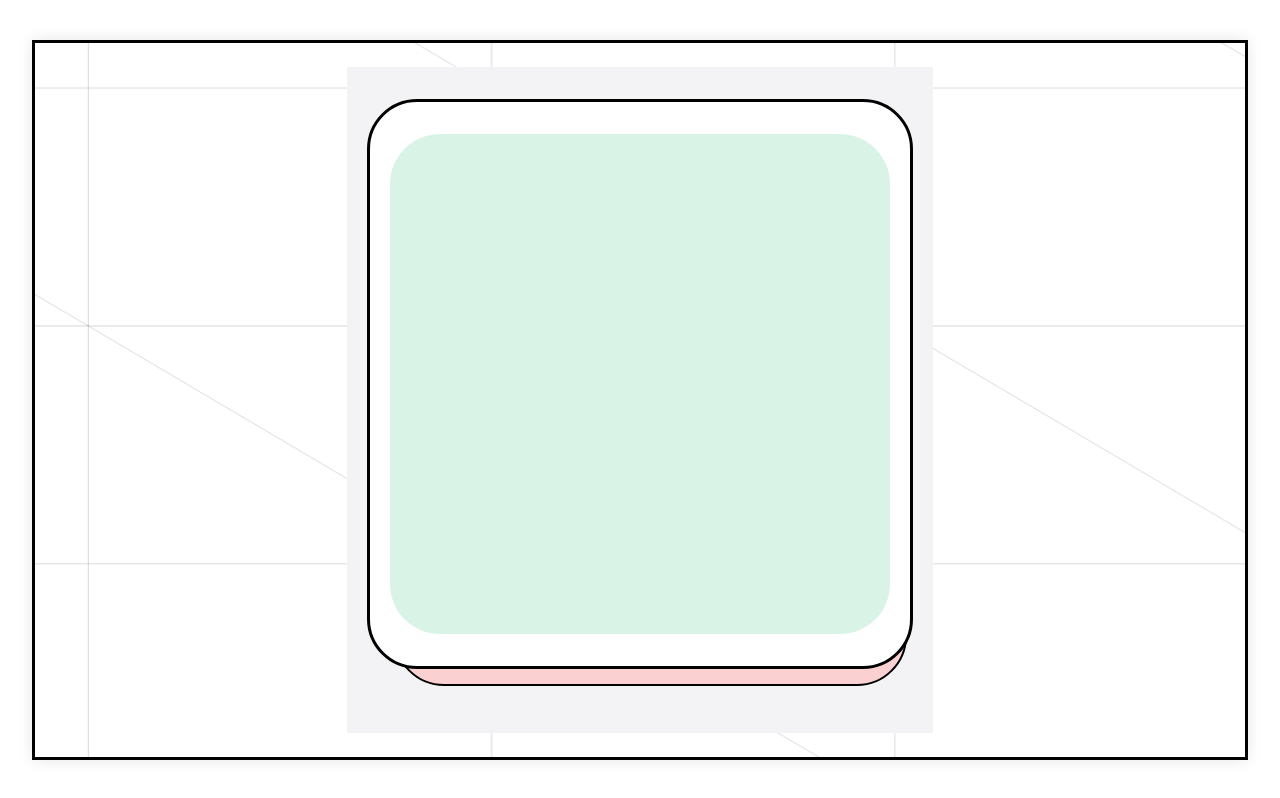
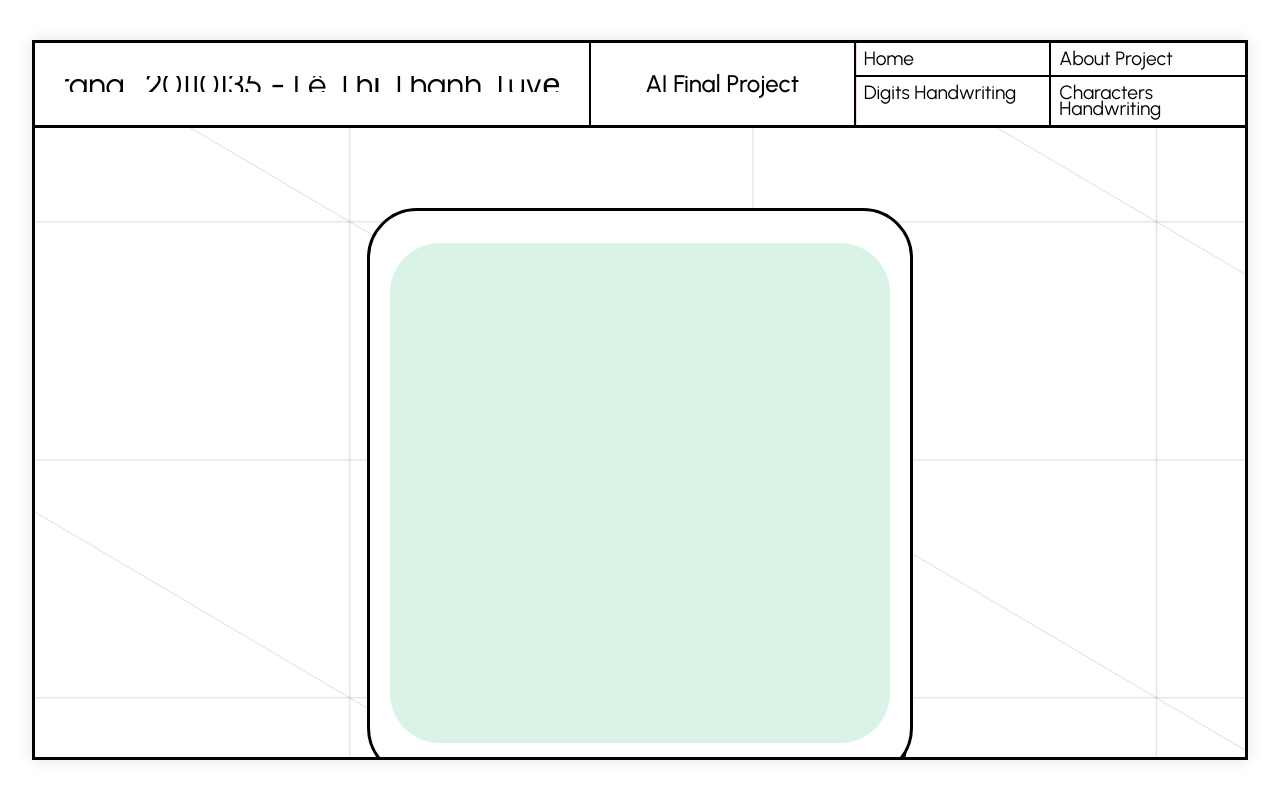
Before and after one commit to TrangNguyen331/scribble-it, a React (Vite) app in the folder web-app/frontend/: page / in a window 1280 px wide. Built offline with nearby package versions, Linux system fonts and the light colour scheme; a web font is replaced by a local one.

Commit message:
[221124] - header & navbar

```diff
--- a/web-app/frontend/package.json
+++ b/web-app/frontend/package.json
@@ -12,6 +12,8 @@
     "@emotion/css": "^11.10.5",
     "react": "^18.2.0",
     "react-dom": "^18.2.0",
+    "react-fast-marquee": "^1.3.5",
+    "react-router-dom": "^6.4.3",
     "sass": "^1.56.1",
     "vite-tsconfig-paths": "^3.6.0"
   },
--- a/web-app/frontend/src/App.tsx
+++ b/web-app/frontend/src/App.tsx
@@ -1,20 +1,15 @@
 import React from "react"
-import { DrawCanvas } from "@comp/canvas/DrawCanvas"
-import { Loader } from "@comp/Loader"
-import { Container } from "@comp/Container"
-import { Grid } from "@comp/Grid"
-import { LineCanvas } from "@comp/canvas/LineCanvas"
+import { BrowserRouter as Router, Routes, Route } from "react-router-dom"
+
+import IndexPage from '@page/IndexPage'
 
 export default function App() {
 
   return (
-    <div>
-      <Container>
-        <Grid>
-          <DrawCanvas/>
-        </Grid>
-        <LineCanvas/>
-      </Container>
-    </div>
+    <Router>
+      <Routes>
+        <Route path="/" element={<IndexPage/>}/>
+      </Routes>
+    </Router>
   )
 }
--- a/web-app/frontend/src/components/Container.tsx
+++ b/web-app/frontend/src/components/Container.tsx
@@ -24,11 +24,13 @@ const sContainer = css`
   bottom: 0;
   left: 0;
 	display: flex;
-	justify-content: center;
+  flex-direction: column;
 	align-items: center;
   box-shadow: rgba(17, 17, 26, 0.1) 0px 0px 15px;
   height: 90vh;
   width: 95vw;
   margin: auto;
   border: 3px solid black;
+  z-index: 999;
+  overflow: hidden;
 `
--- a/web-app/frontend/src/components/Grid.tsx
+++ b/web-app/frontend/src/components/Grid.tsx
@@ -18,10 +18,13 @@ export const Grid = (props: Props) => {
 }
 
 const sGrid = css`
-  background-color: #F3F3F5;
   padding-left: 1.25em;
   padding-right: 1.25em;
   padding-top: 2em;
   padding-bottom: 4em;
-  z-index: 1;
+  z-index: -1;
+  display: flex;
+  flex-direction: column;
+  justify-content: center;
+  align-items: center;
 `
--- /dev/null
+++ b/web-app/frontend/src/components/Header.tsx
@@ -0,0 +1,120 @@
+import React from "react";
+import { Link } from 'react-router-dom'
+import { css } from "@emotion/css";
+import Marquee from "react-fast-marquee";
+
+export const Header = () => {
+  return (
+    <>
+      <div className={sHeader}>
+        <div className={sMarqueeWrapper}>
+          <Marquee speed={80} gradient={false}>
+            20110580 - Nguyễn Thị Thùy Trang <span style={{ marginLeft: '10px', marginRight: '10px' }}/>
+            20110135 - Lê Thị Thanh Tuyết
+          </Marquee>
+        </div>
+        <div className={sTittle}>
+          <h1>AI Final Project</h1>
+        </div>
+        <div className={sGrid}>
+          <div>
+            <Link to={"/"}>Home</Link>
+          </div>
+          <div>
+            <Link to={"/"}>About Project</Link>
+          </div>
+          <div>
+            <a href='#'>Digits Handwriting</a>
+          </div>
+          <div>
+            <Link to={"/"}>Characters Handwriting</Link>
+          </div>
+        </div>
+      </div>
+    </>
+  );
+};
+
+const sHeader = css`
+  display: flex;
+  align-items: stretch;
+  border-bottom: var(--b-md) solid black;
+  position: sticky;
+  top: 0;
+  width: 100%;
+  z-index: 10;
+  background: var(--c-white);
+`;
+
+const sMarqueeWrapper = css`
+  padding: 0.5em 1.875em;
+  display: flex;
+  width: 100%;
+  margin-left: auto;
+  margin-right: auto;
+  div {
+    font-size: 1.2em;
+    overflow-x: hidden;
+    overflow-y: hidden;
+  }
+`;
+
+const sTittle = css`
+  padding: 0.5em 1em;
+  display: flex;
+  display: flex;
+  align-items: center;
+  justify-content: center;
+  width: 50%;
+  border-left: 2px solid;
+  h1 {
+    font-size: 1.5em;
+    font-weight: 500;
+  }
+`;
+
+const sGrid = css`
+  display: grid;
+  width: 80%;
+  margin: 0;
+  grid-template-columns: repeat(2, 1fr);
+  grid-template-rows: repeat(2, auto);
+  div {
+    display: flex;
+    align-items: center;
+    justify-content: center;
+    width: 100%;
+    height: 100%;
+    margin: 0;
+    padding: 0.5em;
+    background: linear-gradient(to left, white 50%, var(--c-pink-200) 50%) right;
+    background-size: 200%;
+    transition: .3s ease-out;
+    &:hover {
+      background-position: left;
+      cursor: crosshair;
+    }
+    a {
+      padding: 0;
+      margin: 0;
+      width: 100%;
+      height: 100%;
+      z-index: 1;
+      color: #000;
+      text-decoration: none;
+      font-size: 1.2em;
+      font-weight: 400;
+      &:hover {
+        cursor: crosshair;
+      }
+    }
+  }
+
+  & > :nth-child(1), & :nth-child(2) {
+    border-bottom: var(--b-sm) solid;
+    border-left: var(--b-sm) solid;
+  }
+  & :nth-child(3), & :nth-child(4) {
+    border-left: var(--b-sm) solid;
+  }
+`
--- a/web-app/frontend/src/components/canvas/DrawCanvas.tsx
+++ b/web-app/frontend/src/components/canvas/DrawCanvas.tsx
@@ -6,7 +6,7 @@ import { drawLine  } from "@util/drawUtil";
 export const DrawCanvas = () => {
   const canvasRef = useRef<HTMLCanvasElement>(null)
   const [context, setContext] = useState<CanvasRenderingContext2D>()
-  const [lineColor, setLineColor] = useState('#0a0a0a')
+  const [lineColor, setLineColor] = useState('#333333')
   const [lineSize, setLineSize] = useState(25)
 
   useEffect(() => {
@@ -97,6 +97,7 @@ export const DrawCanvas = () => {
 
 const sWrapper = css`
   transition: 0.3s ease;
+  z-index: 1;
 `
 
 const sInner = css`
--- /dev/null
+++ b/web-app/frontend/src/pages/IndexPage.tsx
@@ -0,0 +1,31 @@
+import React from "react";
+import { css } from "@emotion/css";
+
+import { DrawCanvas } from "@comp/canvas/DrawCanvas"
+import { Loader } from "@comp/Loader"
+import { Container } from "@comp/Container"
+import { Grid } from "@comp/Grid"
+import { LineCanvas } from "@comp/canvas/LineCanvas"
+import { Header } from "@comp/Header"
+
+export default function IndexPage() {
+  return (
+    <>
+      <Container>
+        <Header/>
+        <div className={sWrapperContent}>
+          <Grid>
+            <DrawCanvas/>
+          </Grid>
+          <LineCanvas/>
+        </div>
+      </Container>
+    </>
+  )
+}
+
+const sWrapperContent = css`
+  width: 100%;
+  height: 100%;
+  margin-top: 3em;
+`
--- a/web-app/frontend/tsconfig.paths.json
+++ b/web-app/frontend/tsconfig.paths.json
@@ -3,6 +3,7 @@
     "baseUrl": ".",
     "paths": {
       "@comp/*": ["src/components/*"],
+      "@page/*": ["src/pages/*"],
       "@type/*": ["src/types/*"],
       "@util/*": ["src/utils/*"]
     }
```
Also changed, not shown: 1 other file (tests, documents, lock files or other folders).
